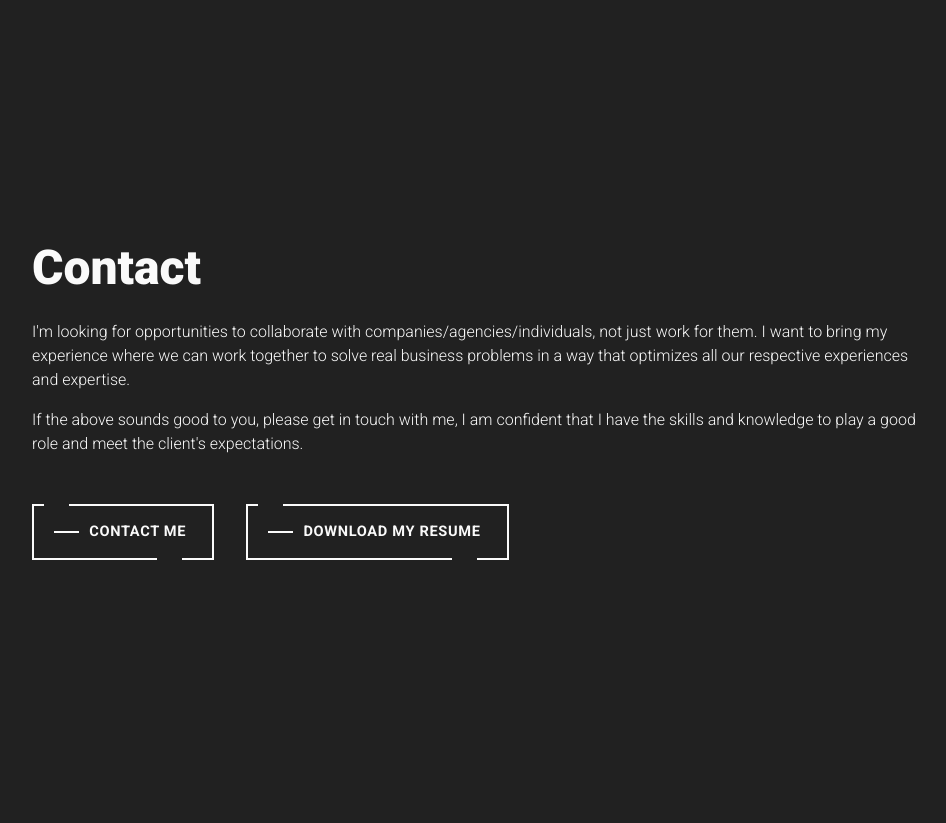
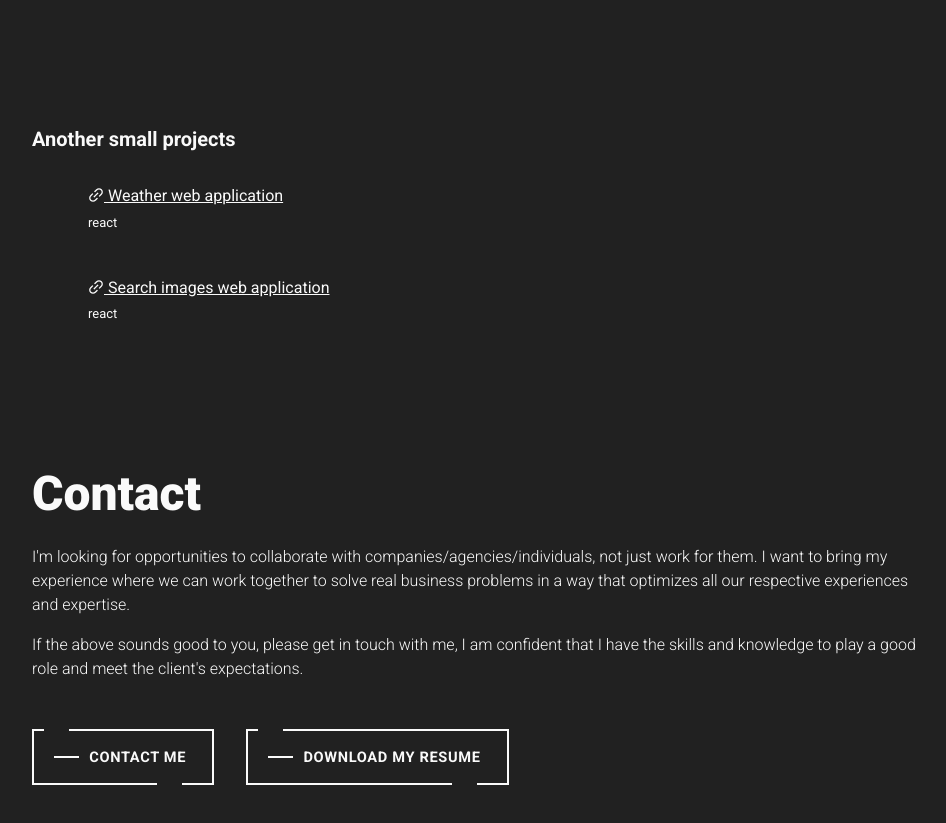
Before and after one commit to nolasco7a/portfalio, a React (Create React App) app: page / in a window 1280 px wide. Shown: the part 5300-6123 px from the top of the page, without its empty margins (158-1104 px from the left). Before the commit the page ends 5940 px from the top, so only its background shows below. Built offline with nearby package versions, Linux system fonts and the light colour scheme.

Commit message:
add another projects

```diff
--- a/src/styles/components/_utils.scss
+++ b/src/styles/components/_utils.scss
@@ -41,3 +41,7 @@ $base-margin: 0.5rem;
         margin-left: ($i * $base-margin);
     }
 }
+
+.color-white{
+  color: $custom-color-4 !important;
+}
--- a/src/styles/views/_mainpage.scss
+++ b/src/styles/views/_mainpage.scss
@@ -65,20 +65,6 @@
   }
 }
 
-// Medium devices (tablets, 768px and up)
-//@media (max-width: 768px) { ... }
-
-// Large devices (desktops, 992px and up)
-//@media (max-width: 992px) { ... }
-
-// X-Large devices (large desktops, 1200px and up)
-//@media (max-width: 1200px) { ... }
-
-// XX-Large devices (larger desktops, 1400px and up)
-//@media (max-width: 1400px) { ... }
-
-
-
   .footer{
     grid-area: footer;
     display: flex;
@@ -86,3 +72,26 @@
     align-items: flex-end;
   }
 }
+
+.another-projects{
+  ul{
+    list-style-type: none;
+    margin: 0;
+
+    li{
+      padding: 1rem;
+      border-radius: 5px;
+      margin: 1rem 0;
+    }
+
+    a{
+      color: $custom-color-4;
+      margin-bottom: 10px;
+    }
+
+    .stack-tech{
+      font-size: small;
+      margin-top: 10px;
+    }
+  }
+}
--- a/src/views/MyWork.js
+++ b/src/views/MyWork.js
@@ -1,7 +1,7 @@
 import React from 'react'
 import CardProject from '../components/CardProject'
 import projects from '../json/projects.json'
-
+import { LinkOutlined } from '@ant-design/icons'
 
 export const MyWork = () => {
   return (
@@ -16,6 +16,24 @@ export const MyWork = () => {
           :<CardProject project={project} sideInformation='right' key={i}/>
          )
         }
+
+        <div className='another-projects'>
+          <p className='introduction color-white'>Another small projects</p>
+          <ul>
+            <li>
+              <a href='https://weather-eight-flax.vercel.app/' target='_blank' rel='noreferrer'>
+               <LinkOutlined /> Weather web application <br/>
+              </a>
+              <div className='stack-tech'>react</div>
+            </li>
+            <li>
+              <a href='https://seacrh-images.vercel.app/' target='_blank' rel='noreferrer'>
+               <LinkOutlined /> Search images web application<br/>
+              </a>
+              <div className='stack-tech'>react</div>
+            </li>
+          </ul>
+        </div>
       </div>
     </div>
   )
```
